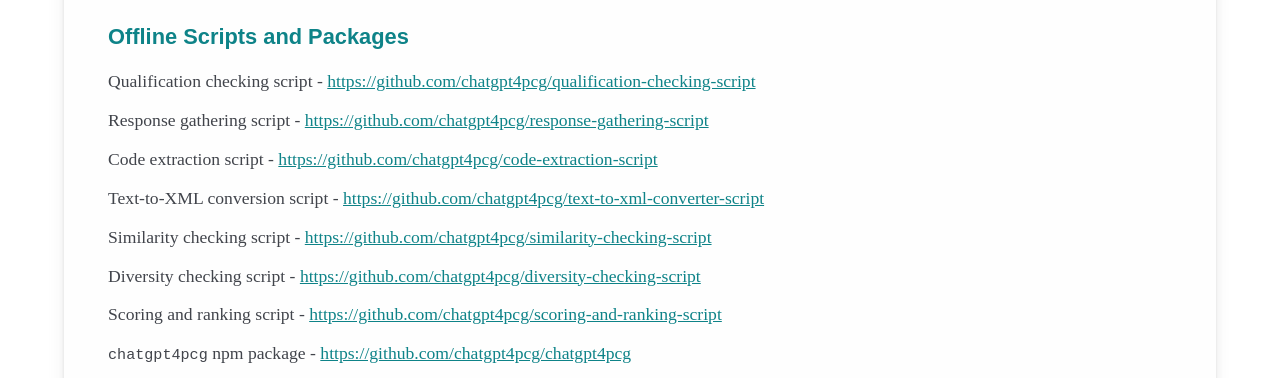
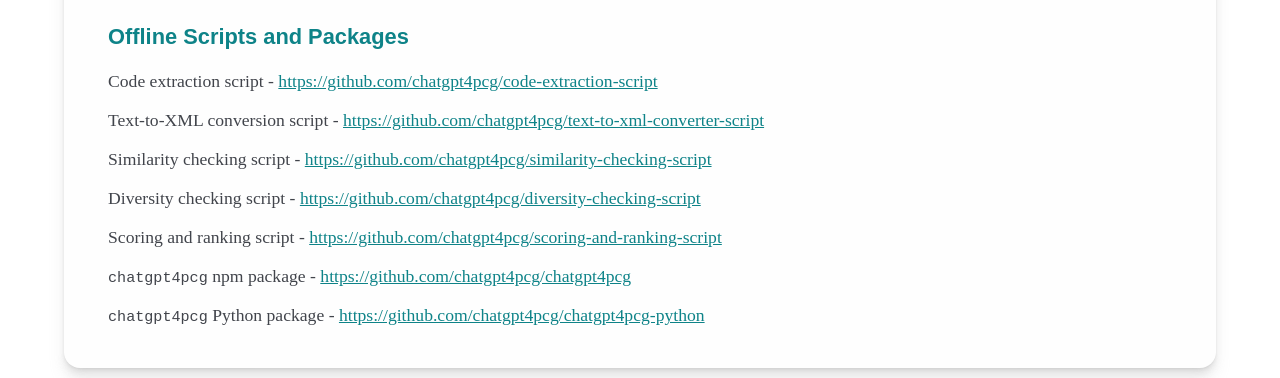
Before and after one commit to chatgpt4pcg/chatgpt4pcg.github.io, a Next.js app: page /resources in a window 1280 px wide. Shown: the part 2112-2490 px from the top of the page. Built offline with nearby package versions, Linux system fonts and the light colour scheme.

Commit message:
doc: update content about diversity evaluation (wip)

```diff
--- a/pages/resources.tsx
+++ b/pages/resources.tsx
@@ -200,18 +200,6 @@
 						Offline Scripts and Packages
 					</SectionSubHeader>
 					<Paragraph>
-						Qualification checking script -{' '}
-						<a href='https://github.com/chatgpt4pcg/qualification-checking-script'>
-							https://github.com/chatgpt4pcg/qualification-checking-script
-						</a>
-					</Paragraph>
-					<Paragraph>
-						Response gathering script -{' '}
-						<a href='https://github.com/chatgpt4pcg/response-gathering-script'>
-							https://github.com/chatgpt4pcg/response-gathering-script
-						</a>
-					</Paragraph>
-					<Paragraph>
 						Code extraction script -{' '}
 						<a href='https://github.com/chatgpt4pcg/code-extraction-script'>
 							https://github.com/chatgpt4pcg/code-extraction-script
@@ -247,6 +235,12 @@
 							https://github.com/chatgpt4pcg/chatgpt4pcg
 						</a>
 					</Paragraph>
+					<Paragraph>
+						<code>chatgpt4pcg</code> Python package -{' '}
+						<a href='https://github.com/chatgpt4pcg/chatgpt4pcg-python'>
+							https://github.com/chatgpt4pcg/chatgpt4pcg-python
+						</a>
+					</Paragraph>
 				</Section>
 			</PageLayout>
 		</>
```
Also changed, not shown: pages/evaluation.tsx (+6 -2 lines), 1 other file (tests, documents, lock files or other folders).
